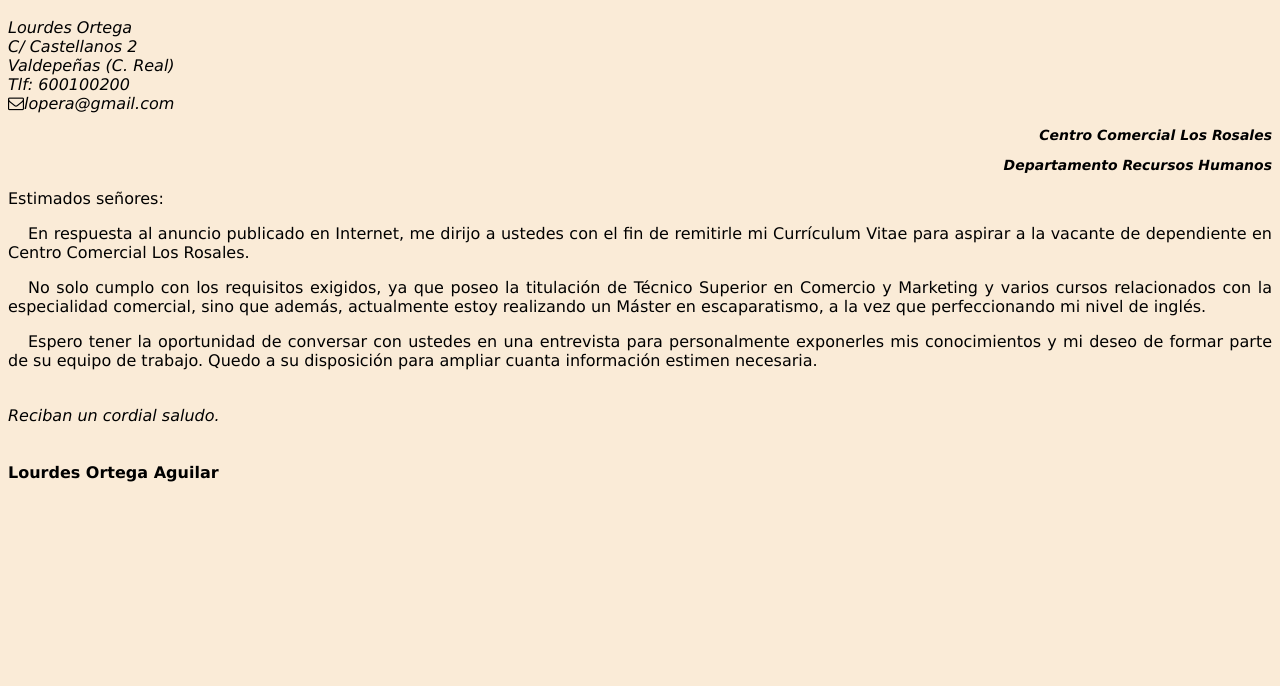
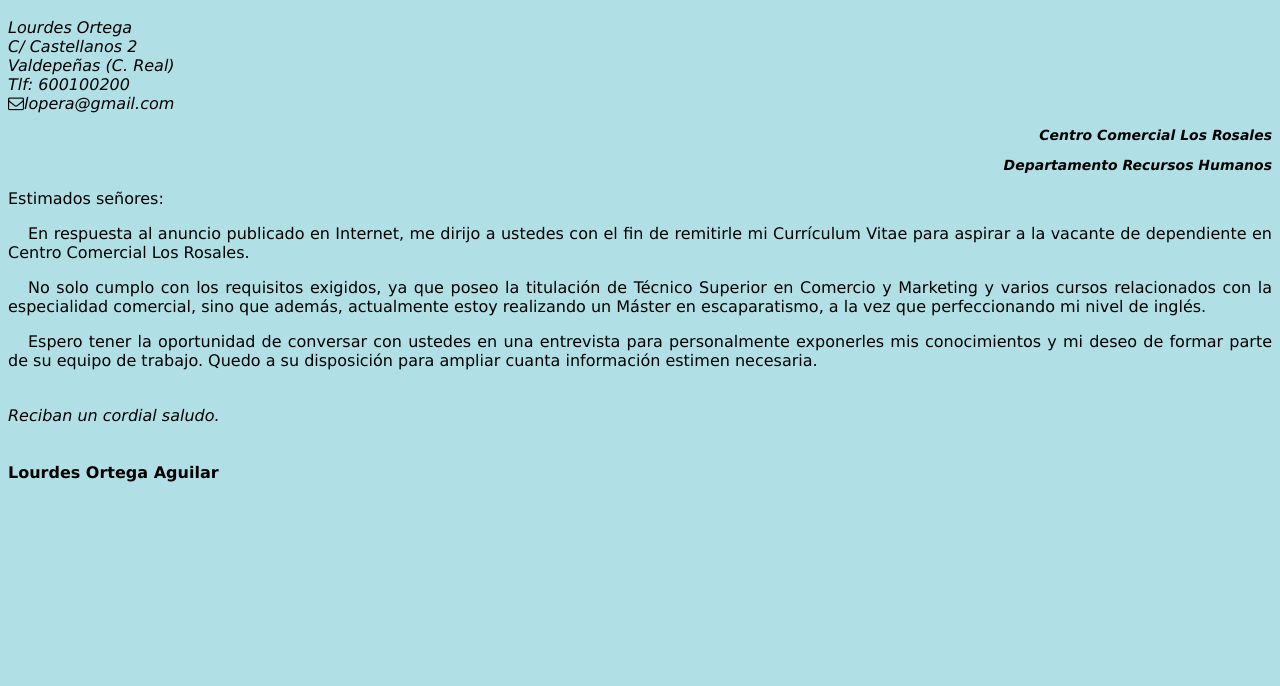
Before and after one commit to valdeweb/acerca_de_mi, a plain HTML site: page index.html in a window 1280 px wide. Shown: the part 114-800 px from the top of the page. Drawn offline with Linux system fonts and the light colour scheme.

Commit message:
modifico color de fondo

```diff
--- a/style.css
+++ b/style.css
@@ -3,7 +3,7 @@
     src: url("fonts/CinzelDecorative-Black.ttf");
 }
 body{
-    background-color: antiquewhite;
+    background-color: powderblue;
     font-family: verdana, sans-serif;
 }
 h1{
```
